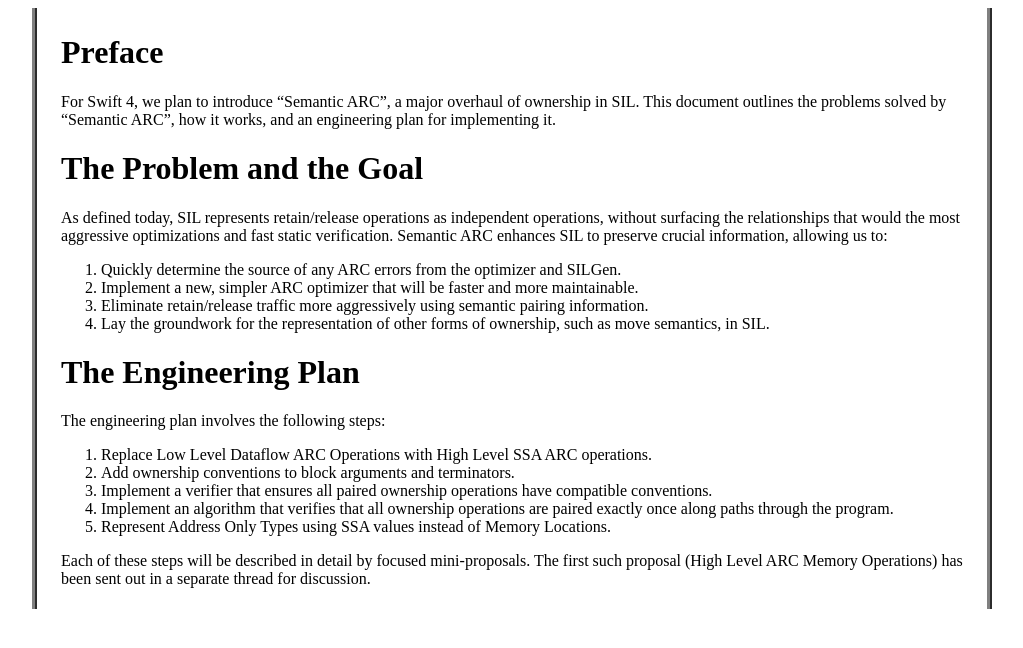
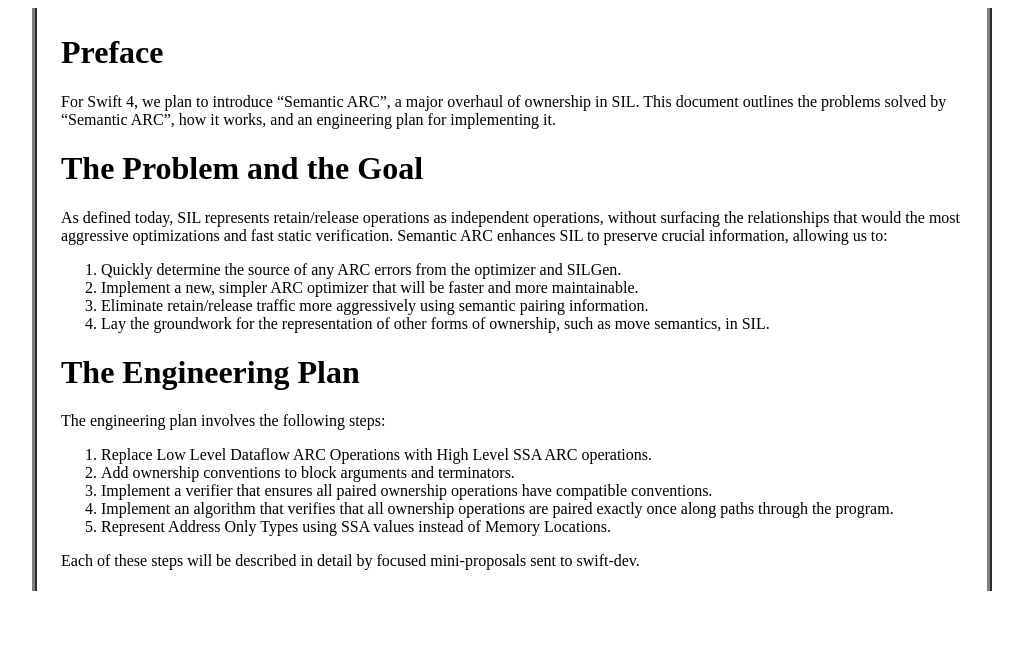
Before and after one commit to gottesmm/gottesmm.github.io, a Jekyll site: the page built from proposals/semantic-arc-high-level-vision.md, in a window 1280 px wide. Shown: the top 648 px of the page, without its empty margins (128-1151 px from the left). Built offline with Jekyll 4.4.1, drawn with Linux system fonts in a browser that asks for light colours.

Commit message:
Eliminate reference to High Level ARC Memory operations proposal. I added a reference to it in the email above this specific proposal.

```diff
--- a/proposals/semantic-arc-high-level-vision.md
+++ b/proposals/semantic-arc-high-level-vision.md
@@ -37,6 +37,5 @@
    exactly once along paths through the program.
 5. Represent Address Only Types using SSA values instead of Memory Locations.
 
-Each of these steps will be described in detail by focused mini-proposals. The
-first such proposal (High Level ARC Memory Operations) has been sent out in a
-separate thread for discussion.
+Each of these steps will be described in detail by focused mini-proposals sent
+to swift-dev.
```
